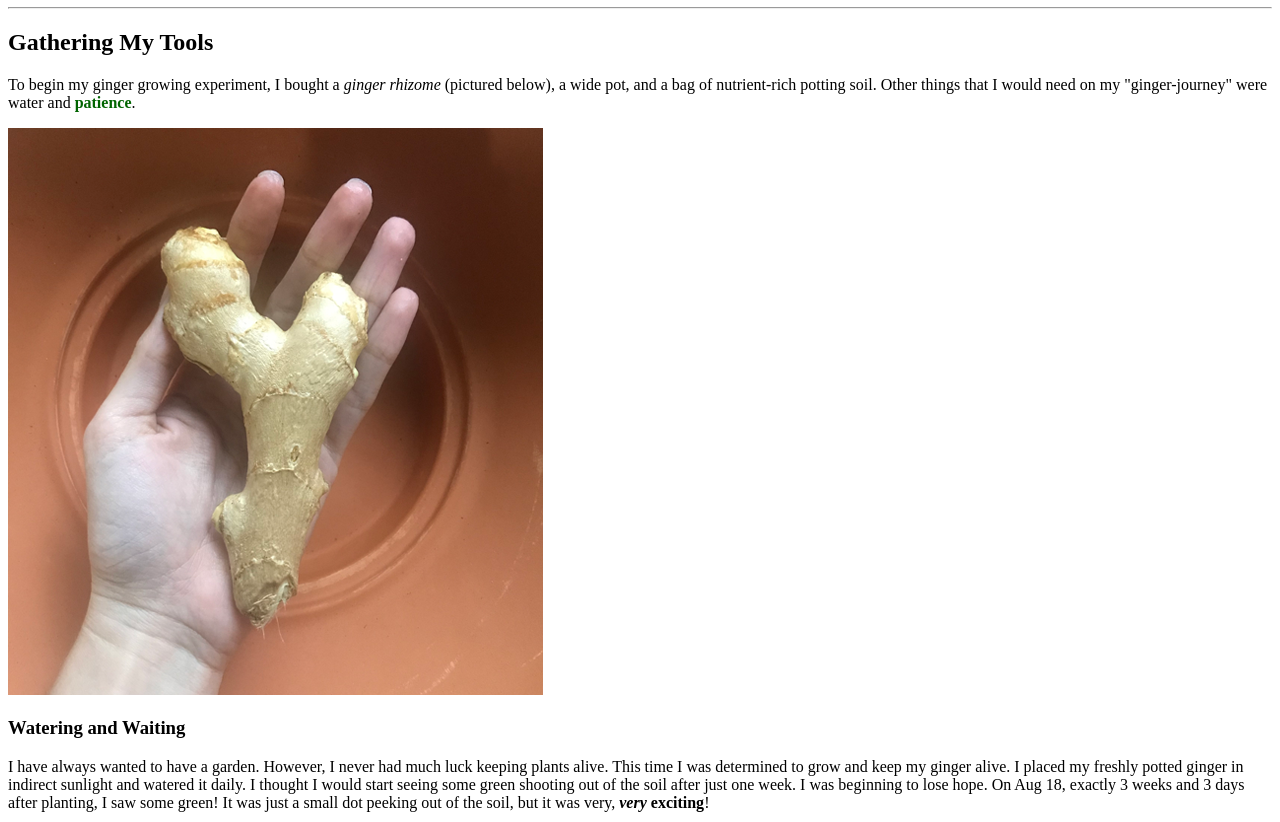
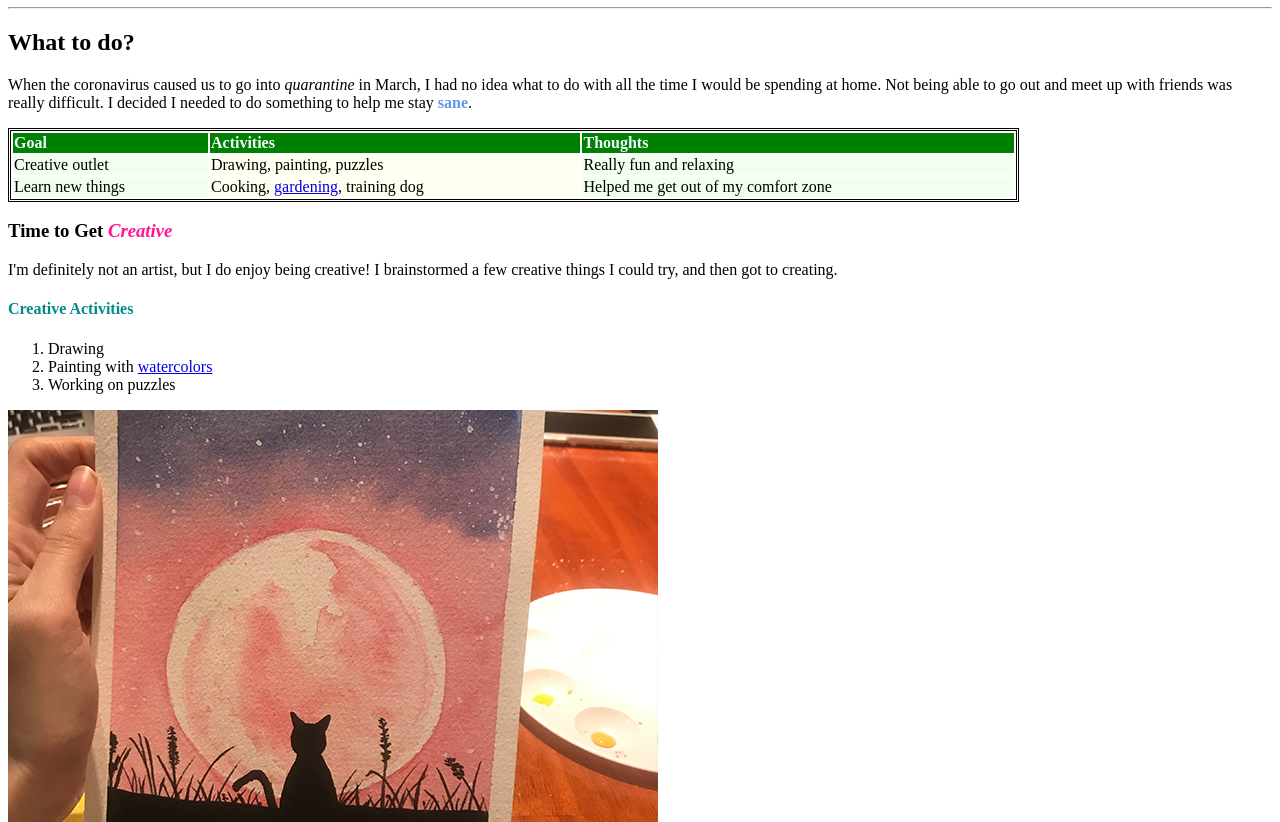
Before and after one commit to IraisIbarra/QuarantineActivities, a plain HTML site: page index.html in a window 1280 px wide. Shown: the part 73-895 px from the top of the page. Drawn offline with Linux system fonts and the light colour scheme.

Commit message:
First draft of quarantine activities

```diff
--- a/index.html
+++ b/index.html
@@ -3,19 +3,58 @@
 <head>
 <meta charset="UTF-8">
 <title>Irais's GitHub Test</title>
+	<style>
+
+		th{background-color: green; color: aliceblue}
+		.midcol{background-color:ivory}
+		.outsidecol{background-color: honeydew}
+		#creativeList{color:darkcyan}
+	</style>
+
 </head>
 
 <body>
-	<h1>Quarantine Activities</h1>
+	<h1>Quarantine Days</h1>
 	<hr>
-	<h2>Gathering My Tools</h2>
-	<p>To begin my ginger growing experiment, I bought a <i title="commonly referred to as 'ginger root'">ginger rhizome</i> (pictured below), a wide pot, and a bag of nutrient-rich potting soil. Other things that I would need on my "ginger-journey" were water and <b style="color: darkgreen">patience</b>.</p>
-	<img src="images/gingerroot.png" alt="Hand Holding a Ginger Rhizome">
-	<h3>Watering and Waiting</h3>
-	<p>I have always wanted to have a garden. However, I never had much luck keeping plants alive. This time I was determined to grow and keep my ginger alive. I placed my freshly potted ginger in indirect sunlight and watered it daily. I thought I would start seeing some green shooting out of the soil after just one week. I was beginning to lose hope. On Aug 18, exactly 3 weeks and 3 days after planting, I saw some green! It was just a small dot peeking out of the soil, but it was very, <strong><i>very</i> exciting</strong>!</p>
-	<img src="file:///Macintosh HD/Users/iraisibarra/Desktop/NVC Fall 2020/GitHub/html1/images/gingerpeek.png" alt="Zoomed-in Image of Tiny Ginger Plant">
-	<h4>Growing and Growing!</h4>
-	<p>Once it had poked its head out of the soil, the little ginger shoot grew quickly. Within one week it was four inches tall! I'm very happy with how this ginger plant is growing. Hopefully it is only the first of many plants I will have in my garden one day!</p>
-	<img src="file:///Macintosh HD/Users/iraisibarra/Desktop/NVC Fall 2020/GitHub/html1/images/gingershoot.png" alt="Four-inch Tall Ginger Plant">
+	<h2>What to do?</h2>
+	<p>When the coronavirus caused us to go into <i title="a state of 'isolation'">quarantine</i> in March, I had no idea what to do with all the time I would be spending at home. Not being able to go out and meet up with friends was really difficult. I decided I needed to do something to help me stay <b style="color: cornflowerblue;">sane</b>.</p>
+
+	<table style="width: 80%; border: medium double;">
+		<tr align="left">
+			<th>Goal</th>
+			<th>Activities</th>
+			<th>Thoughts</th>
+		</tr>
+		<tr>
+			<td class="outsidecol">Creative outlet</td>
+			<td class="midcol">Drawing, painting, puzzles</td>
+			<td class="outsidecol">Really fun and relaxing</td>
+		</tr>
+		<tr>
+			<td class="outsidecol">Learn new things</td>
+			<td class="midcol">Cooking, <a href="ginger.html">gardening</a>, training dog</td>
+			<td class="outsidecol">Helped me get out of my comfort zone</td>
+		</tr>
+	</table>
+
+	<h3>Time to Get <i style="color:deeppink">Creative</i></h3>
+	<p>I'm definitely not an artist, but I do enjoy being creative! I brainstormed a few creative things I could try, and then got to creating.</p>
+
+	<h4 id="creativeList">Creative Activities</h4>
+		<ol>
+		<li id="creativeActivity"></li>
+		<li>Painting with <a href="https://artjournalist.com/how-to-paint-with-watercolors/">watercolors</a></li>
+		<li>Working on puzzles</li>
+		</ol>
+		<img src="images/watercolor.png" alt="my watercolor painting of a cat">
+	<h3>Let's Do Something <i style="color: mediumseagreen">New</i></h3>
+	<p>Allowing myself to have creative outlets let me to wanting to learn new things. The kitchen is usually an intimidating place for me, I've never been a great cook. I asked my mom to teach me some of the recipes that she always made for us when we were living at home. And while I was learning new things, I decided I should teach my dog some new tricks as well!</p>
+
+	<img src="images/tortillas.png" alt="picture of mom separating tortilla dough">
+	<img src="images/dog.png" alt="picture of person training a dog">
+
 </body>
+	<script>
+	document.getElementById("creativeActivity").innerHTML = "Drawing";
+	</script>
 </html>
```
Also changed, not shown: images/dog.png (added), images/puzzle.png (added), images/tortillas.png (added), images/watercolor.png (added).
